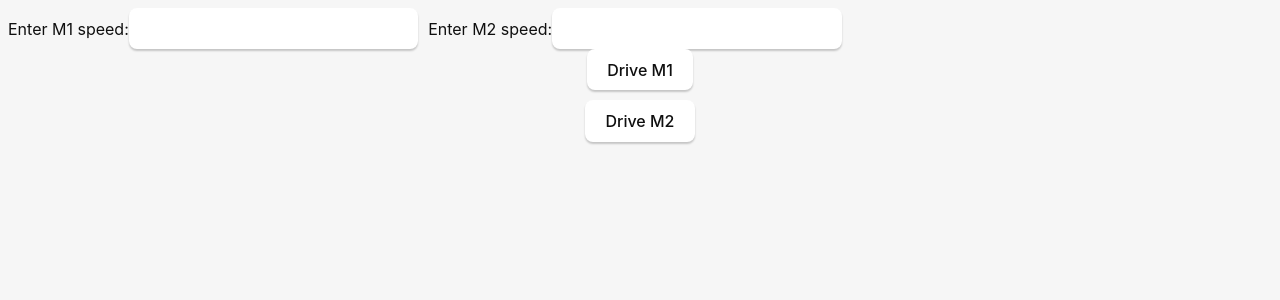
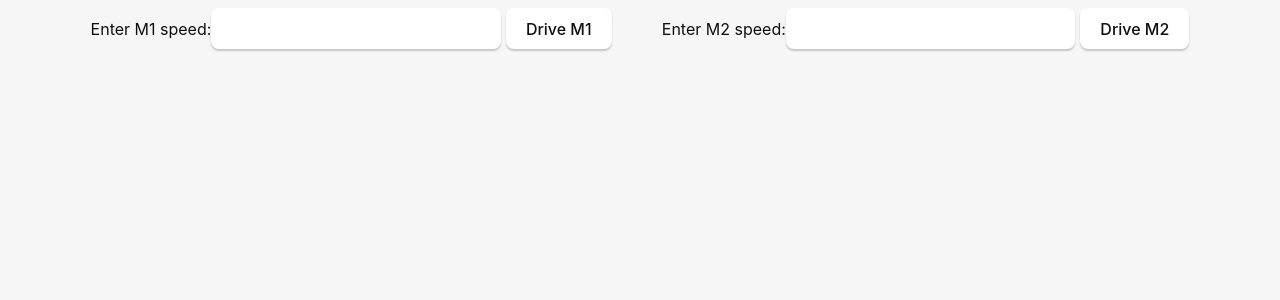
Before and after one commit to lazytatzv/motion_studio, a React (Vite) app: page / in a window 1280 px wide. Shown: the top 300 px of the page. Built offline with nearby package versions, Linux system fonts and the light colour scheme.

Commit message:
changed layouts

```diff
--- a/src/App.css
+++ b/src/App.css
@@ -49,17 +49,27 @@
 .motorspeed-input {
   display: flex;
   flex-direction: row;
-  gap: 10px;
+  gap: 50px;
   align-items: center; /* 縦位置をそろえる */
+  justify-content: center;
   /*width: 300px;*/
 }
 
+.motor-container {
+  display: flex;
+  flex-direction: row;
+  gap: 5px;
+  align-items: center;
+}
 
+/*
 .motor-buttons {
   display: flex;
   flex-direction: column;
   gap: 10px;
 }
+*/
+
 
 a {
   font-weight: 500;
--- a/src/App.tsx
+++ b/src/App.tsx
@@ -37,6 +37,7 @@ function App() {
     <main>
       {/* モーターのスピード値を受け付ける */}
       <div className="motorspeed-input">
+        <div className="motor-container">
           <div>
             <label htmlFor="m1"> Enter M1 speed:</label>
             <input
@@ -46,7 +47,10 @@ function App() {
               onChange={(e) => setMotorSpeedM1(e.target.value === "" ? "" : Number(e.target.value))}
             />
           </div>
+          <button onClick={handleForwardM1}>Drive M1</button>
+        </div>
 
+        <div className="motor-container">
           <div>
             <label htmlFor="m2"> Enter M2 speed:</label>
             <input
@@ -56,13 +60,16 @@ function App() {
               onChange={(e) => setMotorSpeedM2(e.target.value === "" ? "" : Number(e.target.value))}
             />
           </div>
+          <button onClick={handleForwardM2}>Drive M2</button>
+        </div>
       </div>
 
-      {/* 駆動用ボタン */}
+      {/*
       <div className="motor-buttons">
         <button onClick={handleForwardM1}>Drive M1</button>
         <button onClick={handleForwardM2}>Drive M2</button>
       </div>
+      */}
     </main>
   );
 }
```
Lines whose indentation alone changed are shown as unchanged.
